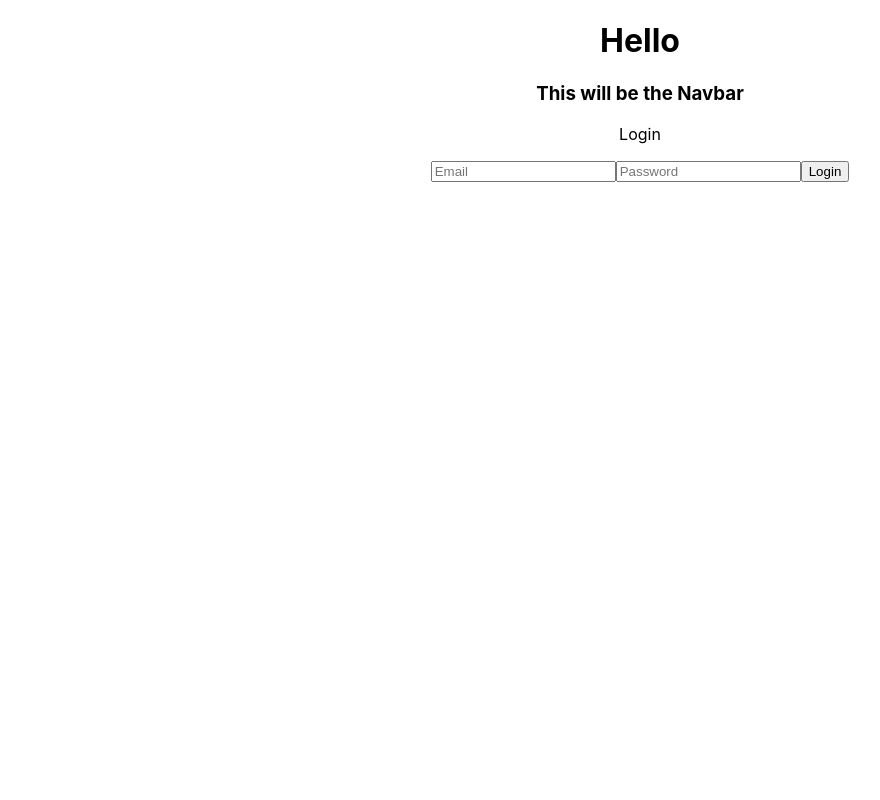
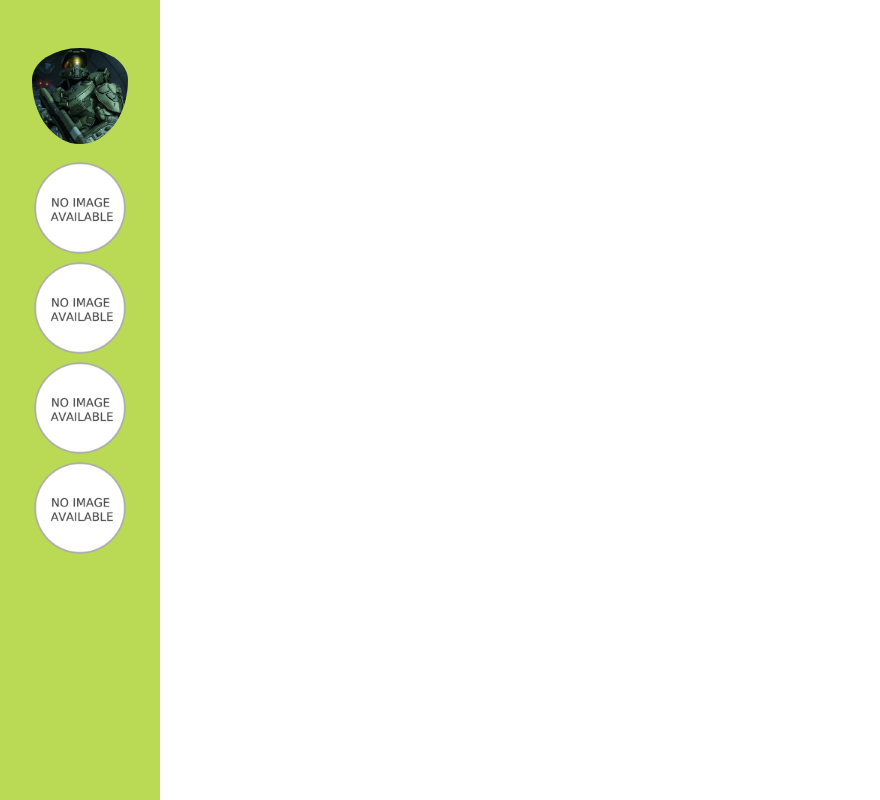
Before and after one commit to white-board-devmtn/master_commander, a React (Create React App) app: page / in a window 1280 px wide. Shown: the top 800 px of the page, without its empty margins (0-880 px from the left). Built offline with nearby package versions, Linux system fonts and the light colour scheme; what redux-promise-middleware would draw is missing.

Commit message:
built navbar

```diff
--- a/src/Components/NavBar/NavBar.css
+++ b/src/Components/NavBar/NavBar.css
@@ -0,0 +1,30 @@
+.navbar-container {
+    width: 10em;
+    height: 100em;
+
+    background: #bada55;
+}
+
+.navbar-option-container {
+
+    height: 30%;
+    width: 100%;
+
+    display: flex;
+    justify-content: space-around;
+    align-items: center;
+    flex-direction: column;
+}
+
+.navbar-profile-img {
+    width: 6em;
+    height: 6em;
+    border-radius: 50%;
+
+    padding-top: 3em;
+    padding-bottom: 1em;
+}
+
+.navbar-image {
+    width: 6em;
+}
--- a/src/Components/NavBar/NavBar.js
+++ b/src/Components/NavBar/NavBar.js
@@ -1,10 +1,18 @@
-import React from 'react'
+import React from 'react';
+import {Link} from 'react-router-dom';
+
+import './NavBar.css';
+import noImage from '../../images/no-image.png'
+import masterChief from '../../images/masterchief.jpg';
 
 const NavBar = (props) => (
-  <div>
-    <div>
-      <h1>Hello</h1>
-      <h3>This will be the Navbar</h3>
+  <div className="navbar-container">
+    <div className="navbar-option-container">
+      <img src={masterChief} alt="of person" className="navbar-profile-img"/>
+      <Link to="/dashboard"><img src={noImage} alt="something" className="navbar-image"/></Link>
+      <Link to="/profile"><img src={noImage} alt="something" className="navbar-image"/></Link>
+      <Link to="/something"><img src={noImage} alt="something" className="navbar-image"/></Link>
+      <Link to="/"><img src={noImage} alt="something" className="navbar-image"/></Link>
     </div>
   </div>
 )
```
Also changed, not shown: src/images/masterchief.jpg (added), src/images/no-image.png (added).
